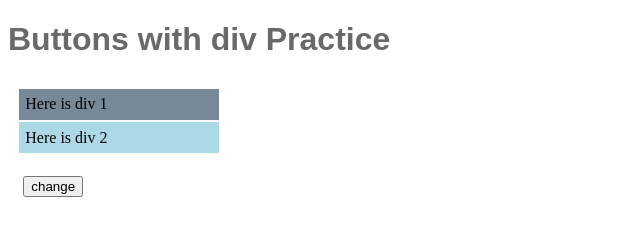
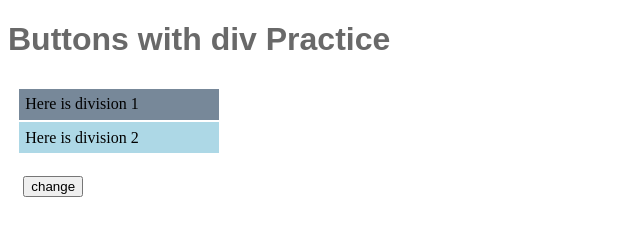
Before and after one commit to PawanDhangar/Next-Codebase, a plain HTML site: page index2.html in a window 1280 px wide. Shown: the full height of the page, 0-640 px from the left. Drawn offline with Linux system fonts and the light colour scheme.

Commit message:
new commit

```diff
--- a/index2.html
+++ b/index2.html
@@ -12,11 +12,11 @@
     <h1>Buttons with div Practice</h1>
 <div>
     <div id ="div1">
-        Here is div 1
+        Here is division 1
     </div>
 
     <div id ="div2">
-        Here is div 2
+        Here is division 2
     </div>
     <p>
         <input type="button" value="change" onclick= "dochange()">
```
